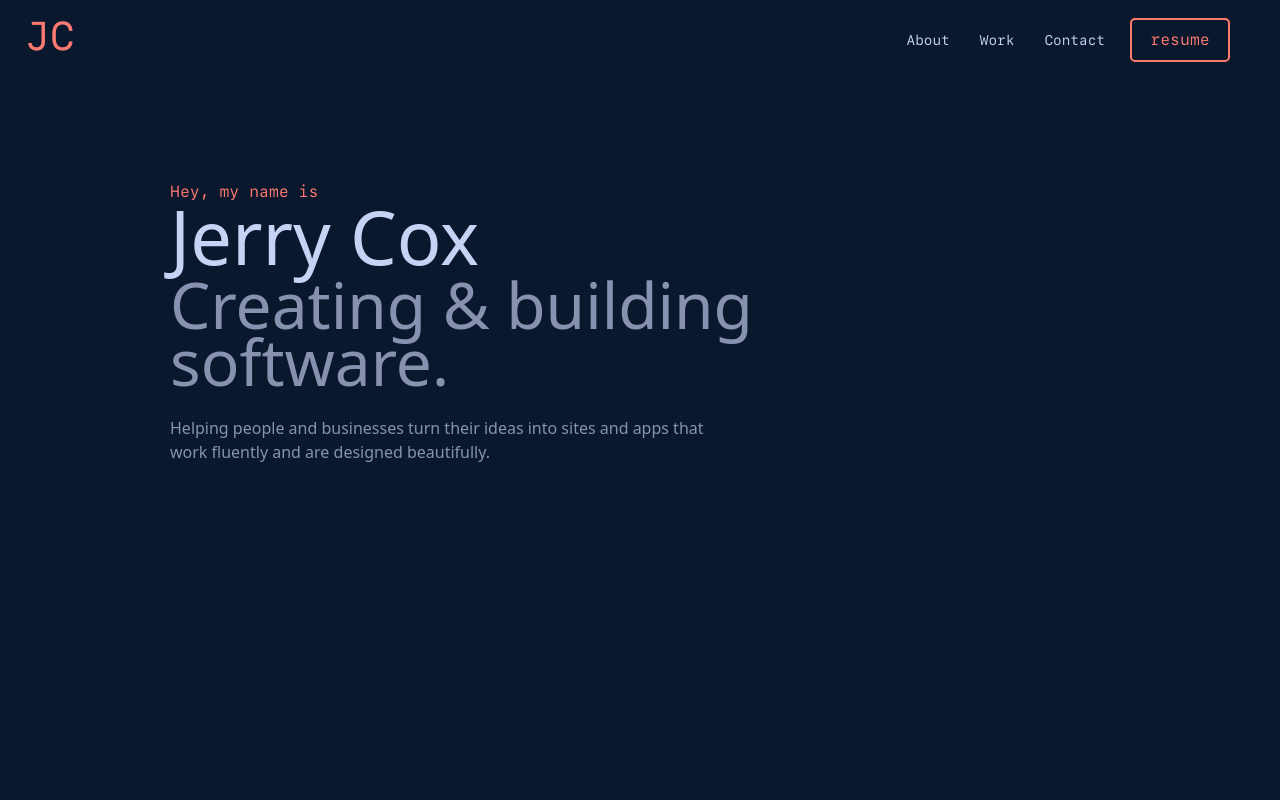
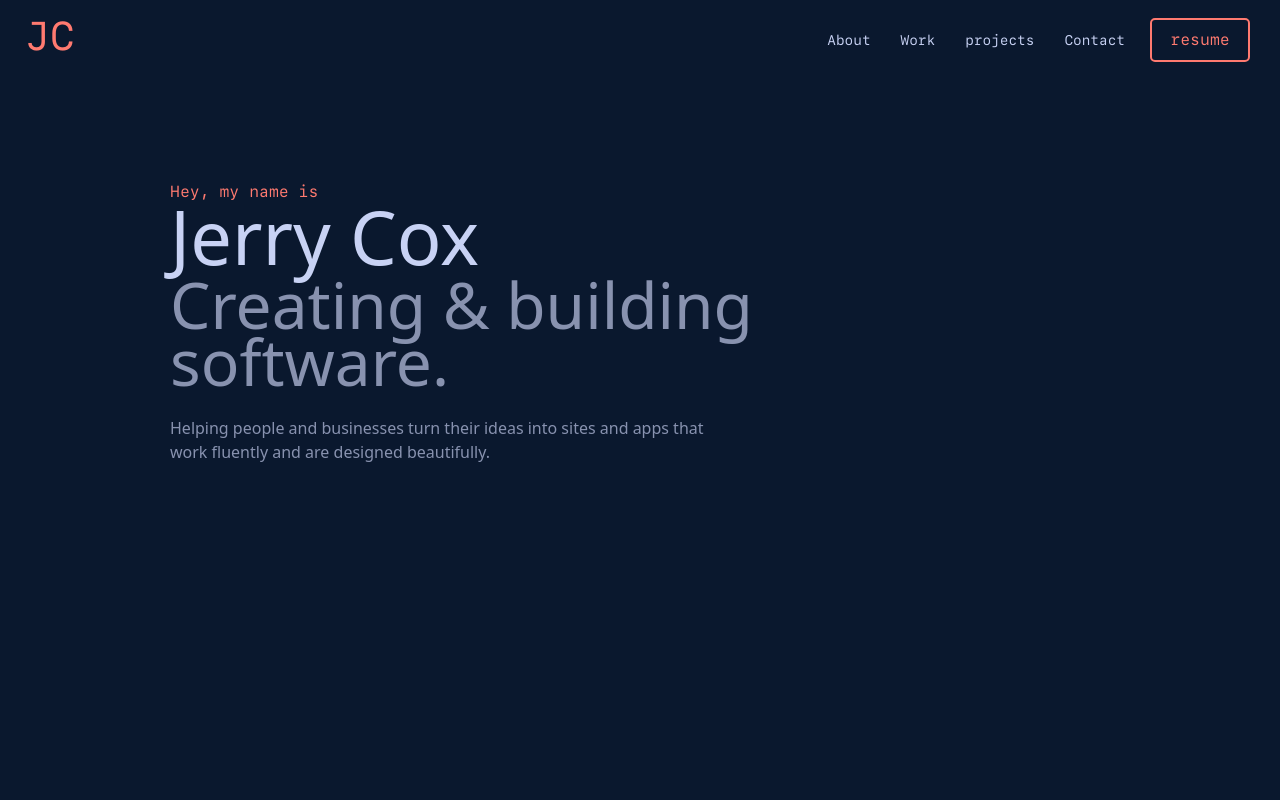
Before and after one commit to Jerryc95/portfolio, a React (Create React App) app: page / in a window 1280 px wide. Shown: the top 800 px of the page. Built offline with nearby package versions, Linux system fonts and the light colour scheme.

Commit message:
remove email

```diff
--- a/src/app/App.tsx
+++ b/src/app/App.tsx
@@ -16,8 +16,10 @@ function App() {
       <div id="about">
         <About />
       </div>
+      <div id="work">
+        <FeaturedProject />
+      </div>
       <div id="projects">
-        <FeaturedProject />
         <Projects />
       </div>
       <div id="contact">
--- a/src/components/contact/contact.tsx
+++ b/src/components/contact/contact.tsx
@@ -19,9 +19,9 @@ const Contact = () => {
           </p>
         </div>
         <div>
-          <a href="mailto:jerry.cox95@gmail.com">
+          {/* <a href="mailto:jerry.cox95@gmail.com">
             <Button>Contact Me</Button>
-          </a>
+          </a> */}
 
           <div className="contact-links">
             <a
--- a/src/components/navBar/menuItems.ts
+++ b/src/components/navBar/menuItems.ts
@@ -6,14 +6,14 @@ export const MenuItems = [
     },
     {
         title: 'Work',
+        url: '#work',
+        cName: 'nav-links'
+    },
+    {
+        title: 'projects',
         url: '#projects',
         cName: 'nav-links'
     },
-    // {
-    //     title: 'Work',
-    //     url: '#work',
-    //     cName: 'nav-links'
-    // },
     {
         title: 'Contact',
         url: '#contact',
```
